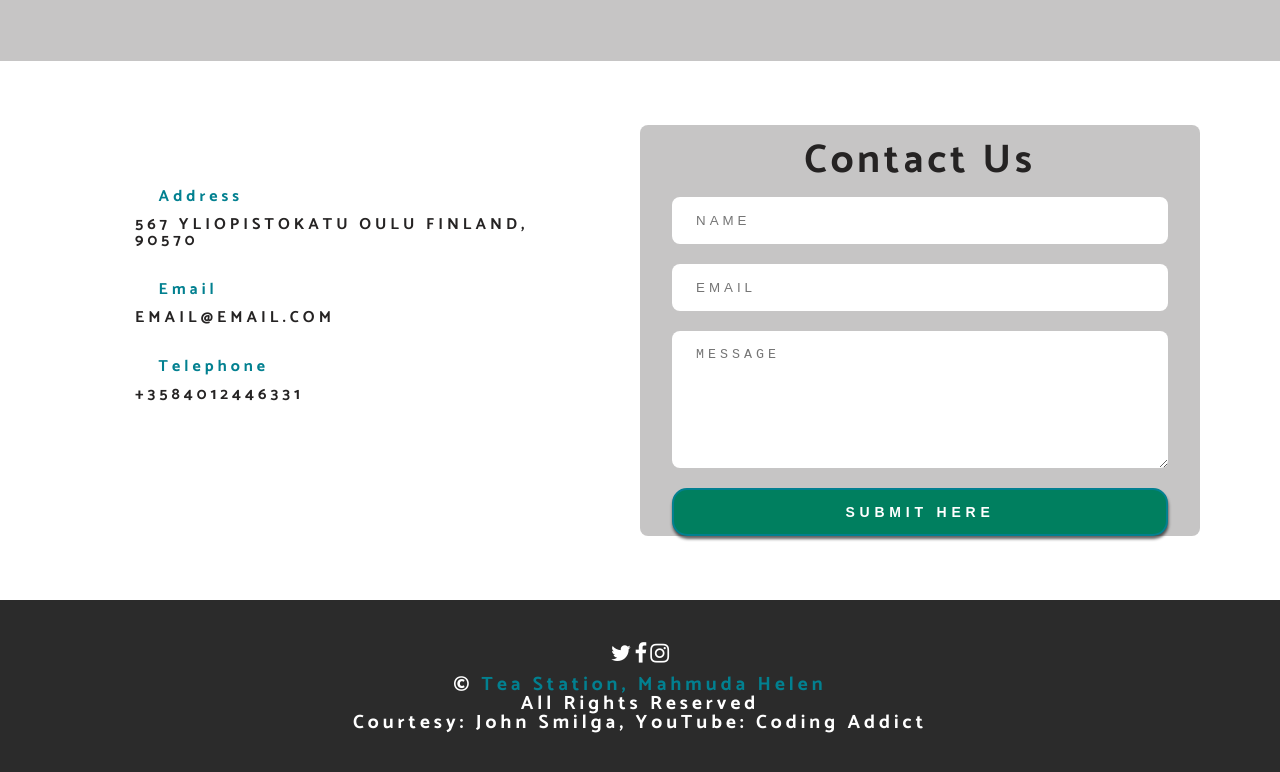
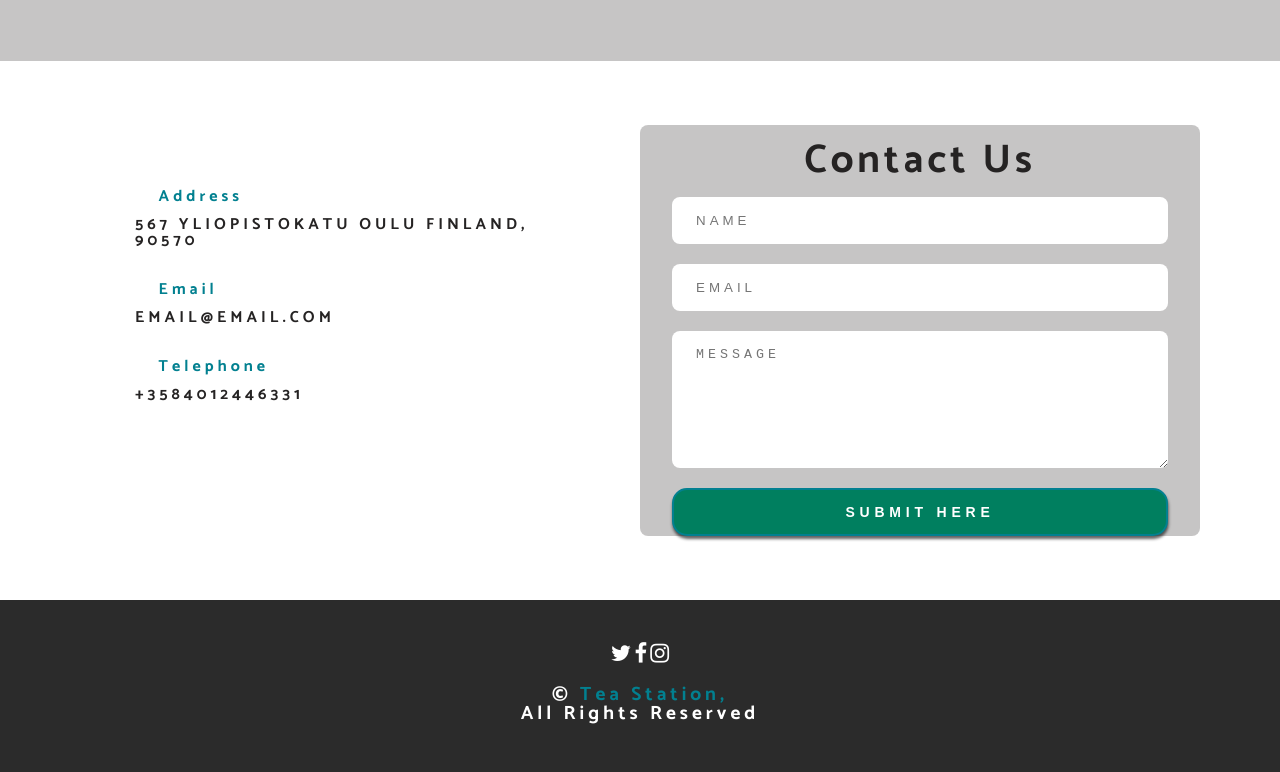
Before and after one commit to HelenMunny/css-float-teaStationProject, a plain HTML site: page index.html in a window 1280 px wide. Shown: the part 2087-2859 px from the top of the page. Drawn offline with Linux system fonts and the light colour scheme.

Commit message:
Update index.html

```diff
--- a/index.html
+++ b/index.html
@@ -271,9 +271,8 @@ footer section ============ -->
       <div class="footer-div">
         <h4 class="footer-text">
           <span class="copyright">&copy;</span>
-          <span class="tea-station">tea station, Mahmuda Helen</span> <br />
+          <span class="tea-station">tea station, </span> <br />
           all rights reserved <br>
-          Courtesy: John Smilga, YouTube: Coding Addict
         </h4>
       </div>
     </footer>
```
